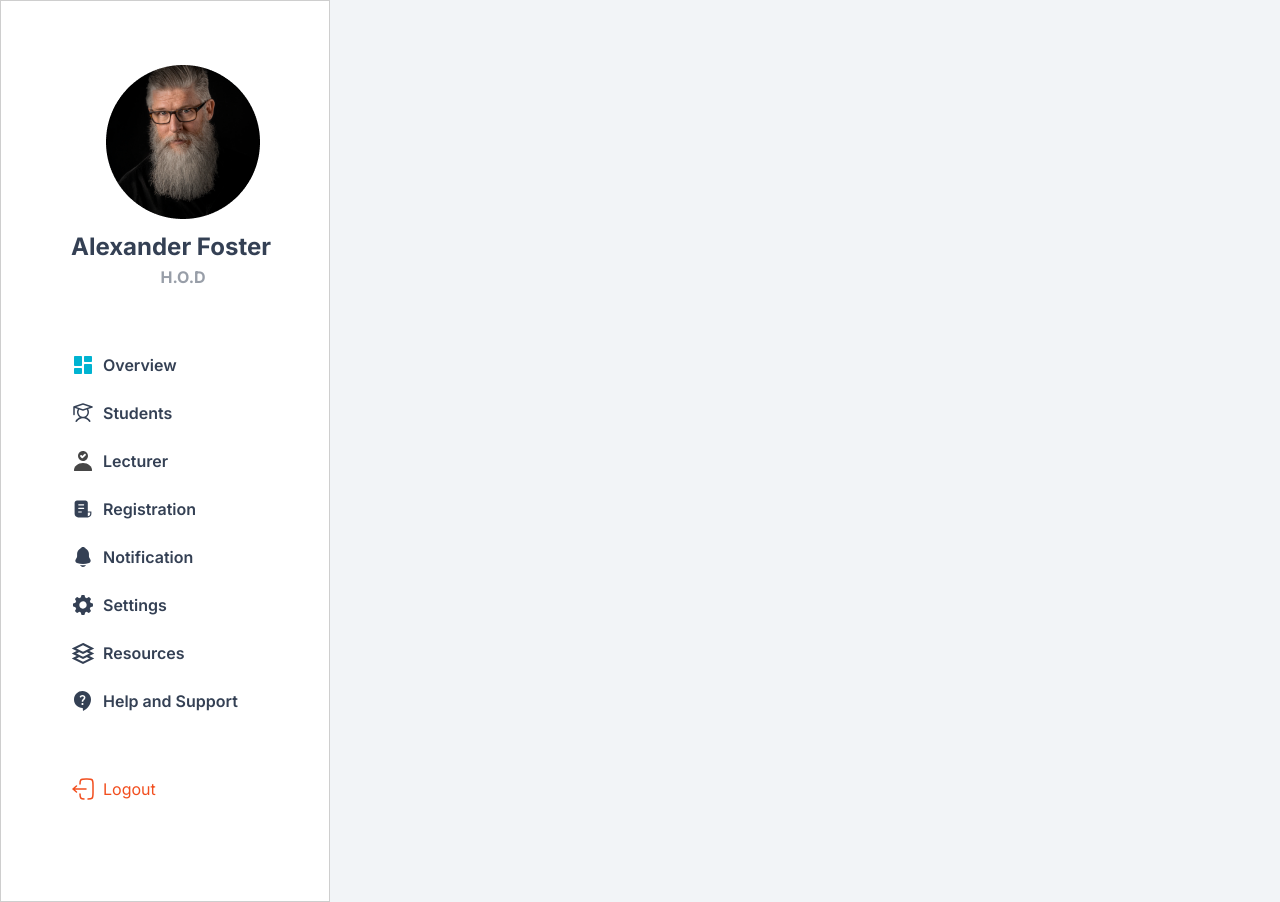
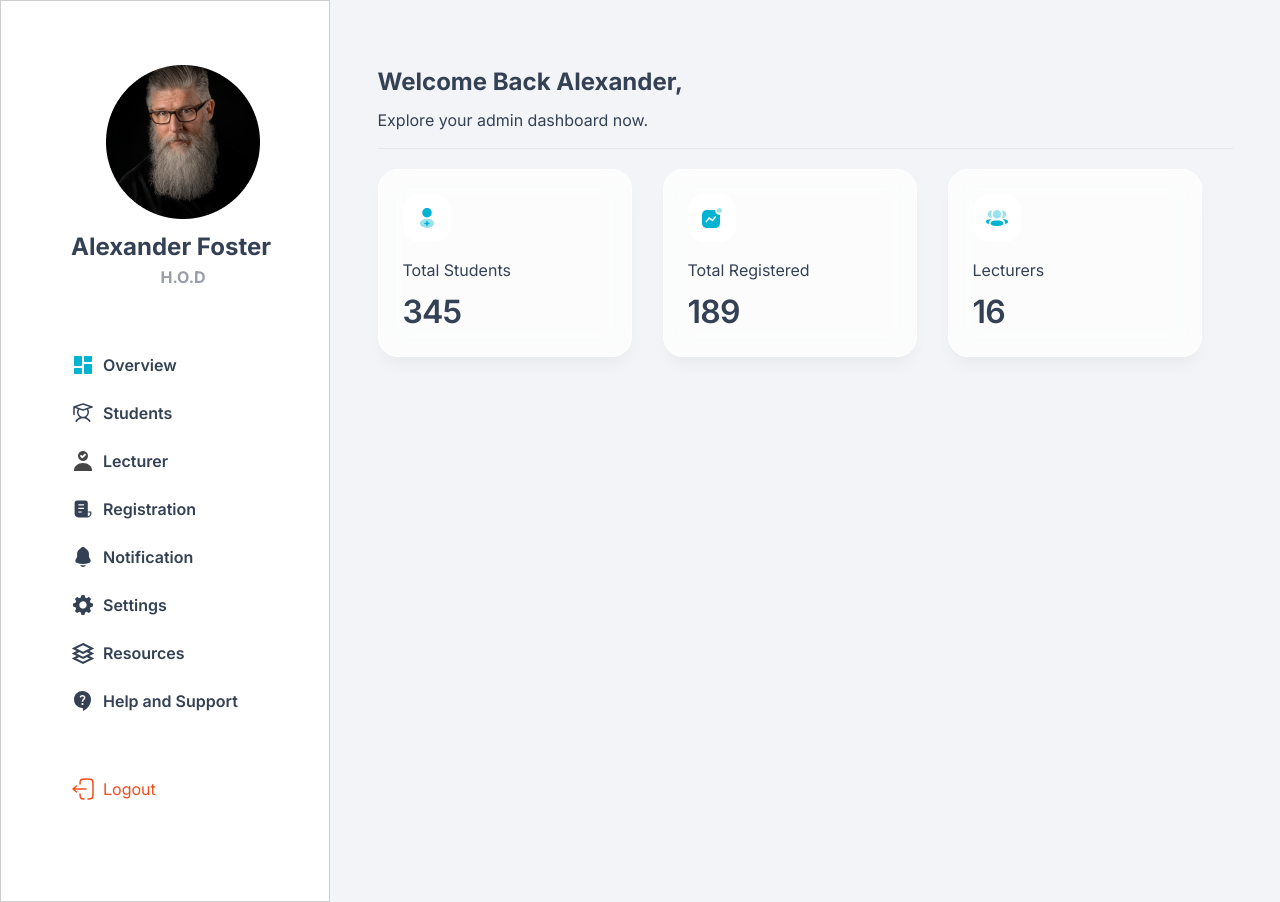
Before and after one commit to chayilDeborah/socrs, a Next.js app: page /hod in a window 1280 px wide. Built offline with nearby package versions, Linux system fonts and the light colour scheme.

Commit message:
feat: complete HOD page

```diff
--- a/app/component/HodDashboard.js
+++ b/app/component/HodDashboard.js
@@ -1,5 +1,6 @@
 import React from 'react'
 import HodNav from './HodNav'
+import HodPage from './HodPage'
 
 const HodDashboard = () => {
   return (
@@ -8,6 +9,7 @@ const HodDashboard = () => {
         <div className='w-full'>
         <div className='flex'>
             <HodNav />
+            <HodPage />
 
         </div>
 
--- /dev/null
+++ b/app/component/HodPage.js
@@ -0,0 +1,43 @@
+import Image from 'next/image'
+import React from 'react'
+import studentno from '../assets/studentno.svg'
+import lecturers from '../assets/lecturers.svg'
+import registered from '../assets/registered.svg';
+
+const HodPage = () => {
+  return (
+    <>
+    <div className='flex justify-center w-full '>
+        <div  className='w-[90%]'>
+            <div className='text-[#344054]'>
+                <div className='text-[#344054] text-[24px] font-bold mb-[8px] mt-[64px] '>Welcome Back Alexander,</div>
+                <div className=' text-[16px] mb-[16px] '>Explore your admin dashboard now.</div>
+                <hr />
+                <div className='mt-[20px] grid grid-cols-3 '>
+                    <div className='admingrid w-[254px] h-[188px] text-[#344054] py-[24px] pl-[24px] '>
+                        <Image src={studentno} alt='students' className='mb-[16px] ' />
+                        <div  className='text-[16px] leading-[24px] mb-[8px] '>Total Students</div>
+                        <div className='text-[32px] font-semibold leading-[43.8px] -tracking-[0.8px] ' >345</div>
+                    </div>
+                    <div className='admingrid w-[254px] h-[188px] text-[#344054] py-[24px] pl-[24px] '>
+                        <Image src={registered} alt='registered' className='mb-[16px] ' />
+                        <div  className='text-[16px] leading-[24px] mb-[8px] '>Total Registered</div>
+                        <div className='text-[32px] font-semibold leading-[43.8px] -tracking-[0.8px] ' >189</div>
+                    </div>
+                    <div className='admingrid w-[254px] h-[188px] text-[#344054] py-[24px] pl-[24px] '>
+                        <Image src={lecturers} alt='lecturers' className='mb-[16px] ' />
+                        <div  className='text-[16px] leading-[24px] mb-[8px] '>Lecturers</div>
+                        <div className='text-[32px] font-semibold leading-[43.8px] -tracking-[0.8px] ' >16</div>
+                    </div>
+                </div>
+
+            </div>
+
+        </div>
+
+    </div>
+    </>
+  )
+}
+
+export default HodPage
--- a/app/globals.css
+++ b/app/globals.css
@@ -12,3 +12,9 @@ background: rgba(255, 255, 255, 0.75);
 box-shadow: 0px 12px 16px -4px rgba(12, 26, 36, 0.04);
 backdrop-filter: blur(13.600000381469727px);
 }
+.hodsearch {
+    border-radius: 4px 0px 0px 4px;
+border: 1px solid var(--Color---Grey-4, #BDBDBD);
+background: #FFF;
+box-shadow: 2px 2px 2px 0px rgba(29, 41, 57, 0.25);
+}
```
Also changed, not shown: app/assets/filter.svg (added).
